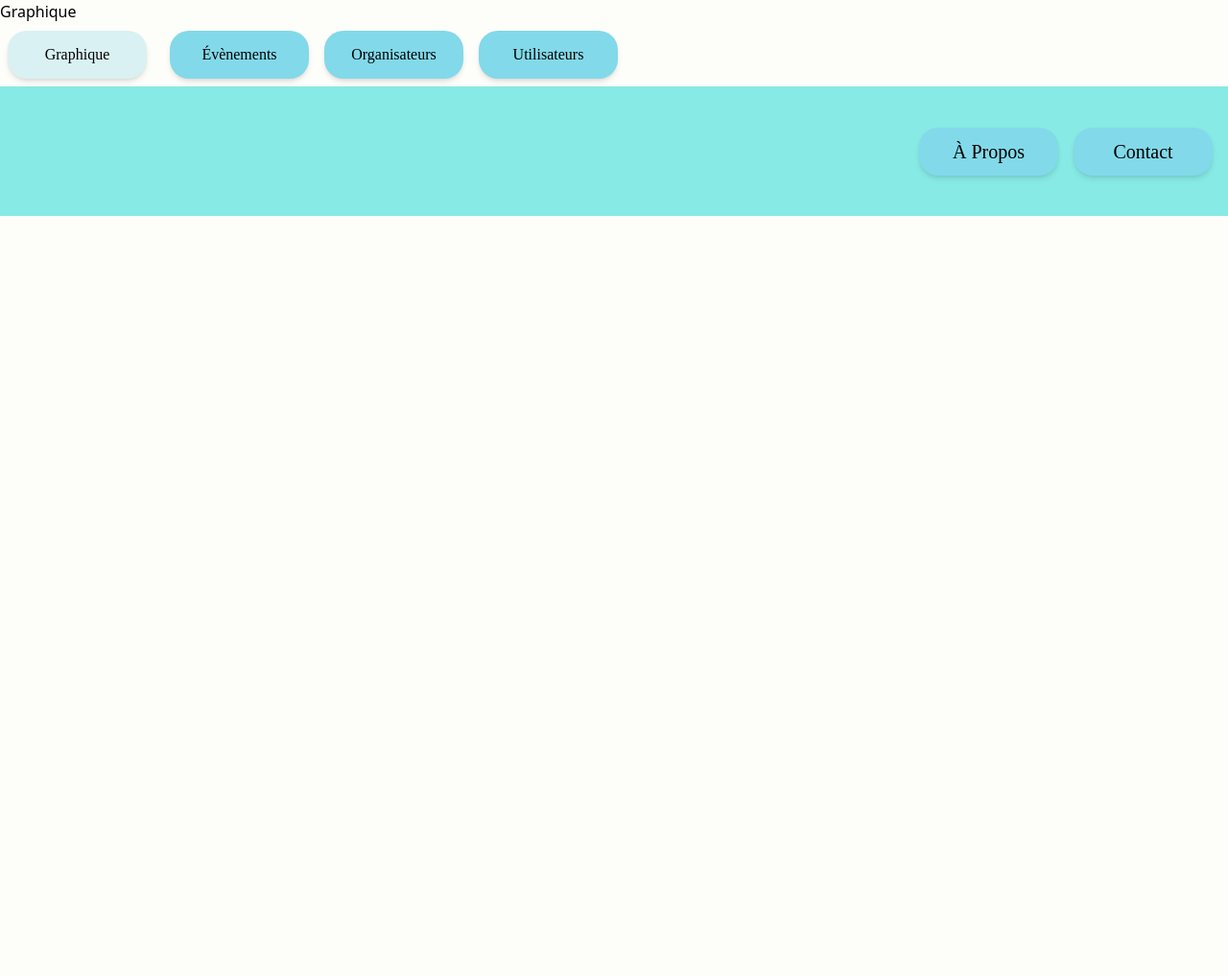
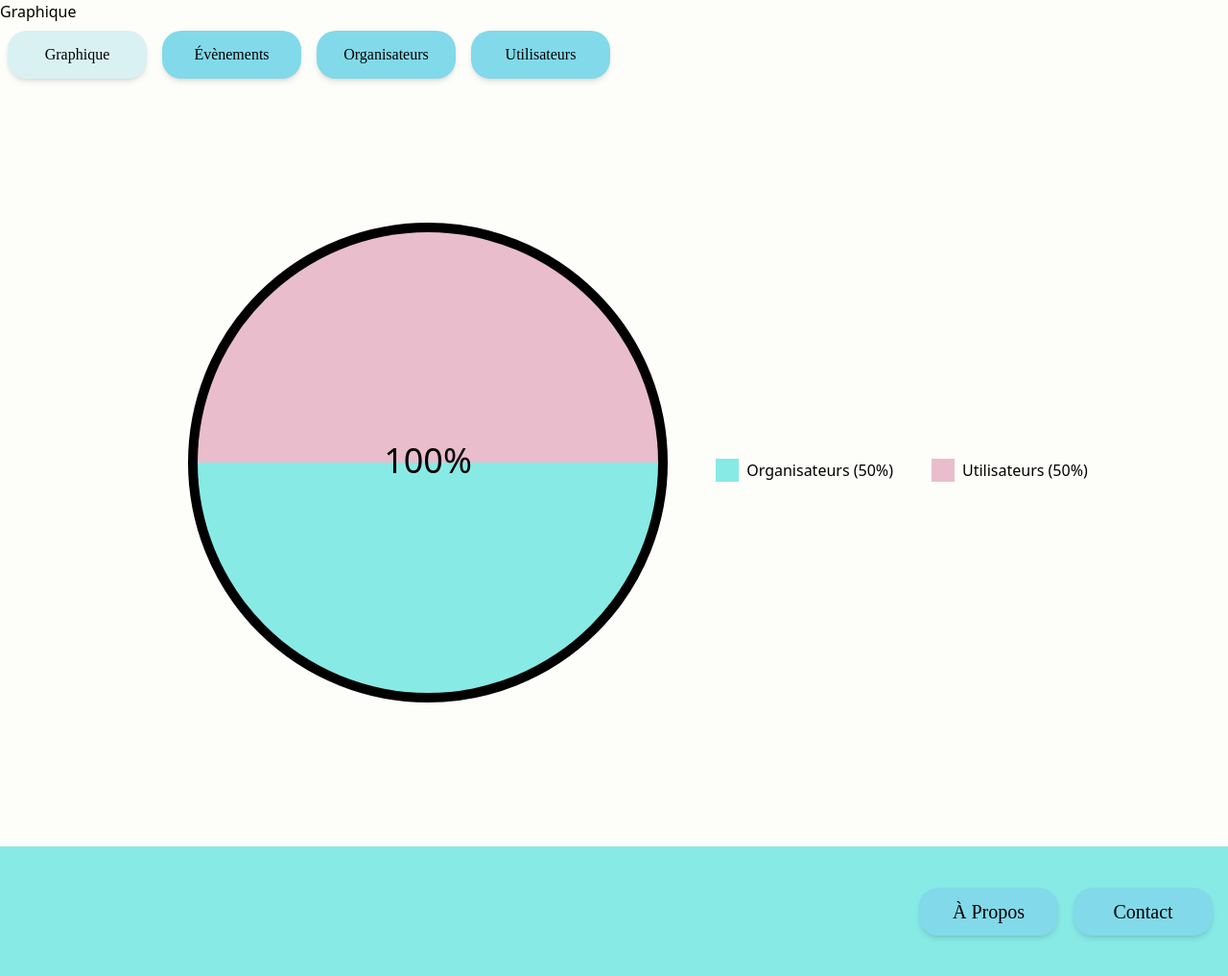
Before and after one commit to CelineLaValle/evenements, a PHP site: page /index.php?page=graphique in a window 1280 px wide. Shown: the part 135-1152 px from the top of the page at 96% size. Before the commit the page ends 360 px from the top, so only its background shows below. Run offline with PHP 8.4, Linux system fonts and the light colour scheme; tables that the repository leaves empty or names only in its code hold one stand-in row (values such as "Sample post"); some libraries are stand-ins or nearby versions; some web fonts are replaced.

Commit message:
Ajout du graphique

```diff
--- a/views/bouton.php
+++ b/views/bouton.php
@@ -1,12 +1,12 @@
 <?php $current_page = $_GET['page'] ?>
 
-<div class="flex items-center space-x-4">
-<button class="<?php echo $current_page === 'graphique' ? 'bg-[#D9F1F2]' : 'bg-[#82D9E9]'; ?> h-[50px] w-[145px] text-black text-[16px] py-2 px-4 m-2 rounded-[20px] shadow-md font-['Irish_Grover']">
+<div class="flex flex-grow items-center space-x-4">
+<button class="<?php echo $current_page === 'graphique' ? 'bg-[#D9F1F2]' : 'bg-[#82D9E9]'; ?> h-[50px] w-[145px] text-black text-[16px] py-2 px-4 ml-2 mt-2 rounded-[20px] shadow-md font-['Irish_Grover']">
             <a href="?page=graphique">Graphique</a>
         </button>
-        <button class="<?php echo $current_page === 'evenements' ? 'bg-[#D9F1F2]' : 'bg-[#82D9E9]'; ?> h-[50px] w-[145px] text-black text-[16px] py-2 px-4 m-2 rounded-[20px] shadow-md font-['Irish_Grover']">
+        <button class="<?php echo $current_page === 'evenements' ? 'bg-[#D9F1F2]' : 'bg-[#82D9E9]'; ?> h-[50px] w-[145px] text-black text-[16px] py-2 px-4 ml-2 mt-2 rounded-[20px] shadow-md font-['Irish_Grover']">
             <a href="?page=evenements">Évènements</a>
         </button>
-        <button class="<?php echo $current_page === 'organisateurs' ? 'bg-[#D9F1F2]' : 'bg-[#82D9E9]'; ?> h-[50px] w-[145px] text-black text-[16px] py-2 px-4 m-2 rounded-[20px] shadow-md font-['Irish_Grover']">  <a href="?page=organisateurs">Organisateurs</a></button>
-        <button class="<?php echo $current_page === 'utilisateurs' ? 'bg-[#D9F1F2]' : 'bg-[#82D9E9]'; ?> h-[50px] w-[145px] text-black text-[16px] py-2 px-4 m-2 rounded-[20px] shadow-md font-['Irish_Grover']"><a href="?page=utilisateurs">Utilisateurs</a></button>
+        <button class="<?php echo $current_page === 'organisateurs' ? 'bg-[#D9F1F2]' : 'bg-[#82D9E9]'; ?> h-[50px] w-[145px] text-black text-[16px] py-2 px-4 ml-2 mt-2 rounded-[20px] shadow-md font-['Irish_Grover']">  <a href="?page=organisateurs">Organisateurs</a></button>
+        <button class="<?php echo $current_page === 'utilisateurs' ? 'bg-[#D9F1F2]' : 'bg-[#82D9E9]'; ?> h-[50px] w-[145px] text-black text-[16px] py-2 px-4 ml-2 mt-2 rounded-[20px] shadow-md font-['Irish_Grover']"><a href="?page=utilisateurs">Utilisateurs</a></button>
 </div>
--- a/views/evenements.php
+++ b/views/evenements.php
@@ -6,7 +6,7 @@ require './config/database.php';
 
 if (isset($_SESSION['role']) && $_SESSION['role'] === 'admin'): ?>
     <a href="?page=add_event">
-        <button class="h-[50px] w-[250px] bg-[#E9BDCC] text-black text-[20px] py-2 px-4 rounded-[20px] shadow-md font-['Irish_Grover'] m-6">
+        <button class="h-[50px] w-[250px] bg-[#E9BDCC] text-black text-[20px] py-2 px-4 rounded-[20px] shadow-md font-['Irish_Grover'] mt-6 ml-6">
             Ajouter un événement
         </button>
     </a>
--- a/views/graphique.php
+++ b/views/graphique.php
@@ -1,3 +1,85 @@
 <h1> Graphique </h1>
 
 <?php include './views/bouton.php' ?>
+<?php
+// Connexion à la base de données
+require_once './config/database.php';
+
+
+// Récupérer les données des utilisateurs et organisateurs
+$queryOrganisateurs = "SELECT COUNT(*) FROM organisateurs";
+$queryUtilisateurs = "SELECT COUNT(*) FROM user";
+
+$organisateurs = $pdo->query($queryOrganisateurs)->fetchColumn();
+$utilisateurs = $pdo->query($queryUtilisateurs)->fetchColumn();
+
+// Calculer les pourcentages
+$total = $organisateurs + $utilisateurs;
+if ($total > 0) {
+    $organisateurs_percent = ($organisateurs / $total) * 100;
+    $utilisateurs_percent = ($utilisateurs / $total) * 100;
+} else {
+    $organisateurs_percent = 0;
+    $utilisateurs_percent = 0;
+}
+
+// Calculer les angles pour les arcs
+$organisateurs_angle = $organisateurs_percent * 3.6; // Convertir pourcentage en angle
+$utilisateurs_angle = $utilisateurs_percent * 3.6; // Convertir pourcentage en angle
+
+// Calculer les points d'arc (en coordonnées polaires)
+function calculateArcPoints($cx, $cy, $r, $angleStart, $angleEnd) {
+    // Convertir les angles en radians
+    $angleStart = deg2rad($angleStart);
+    $angleEnd = deg2rad($angleEnd);
+
+    // Calculer les coordonnées des points de départ et de fin
+    $xStart = $cx + $r * cos($angleStart);
+    $yStart = $cy + $r * sin($angleStart);
+
+    $xEnd = $cx + $r * cos($angleEnd);
+    $yEnd = $cy + $r * sin($angleEnd);
+
+    return [$xStart, $yStart, $xEnd, $yEnd];
+}
+?>
+
+<!-- Code HTML pour le graphique SVG agrandi -->
+<div class="flex justify-center items-center min-h-screen">
+    <!-- Graphique SVG -->
+    <svg xmlns="http://www.w3.org/2000/svg" width="600" height="600" viewBox="0 0 600 600">
+        <circle cx="300" cy="300" r="240" stroke="black" stroke-width="20" fill="none" />
+
+        <?php
+        // Organisateurs (couleur 87EAE5)
+        list($x1, $y1, $x2, $y2) = calculateArcPoints(300, 300, 240, 0, $organisateurs_angle);
+        ?>
+        <path d="M300,300 L<?= $x1 ?> <?= $y1 ?> A240,240 0 <?= ($organisateurs_angle > 180) ? 1 : 0 ?>,1 <?= $x2 ?> <?= $y2 ?> Z"
+              fill="#87EAE5" />
+
+        <?php
+        // Utilisateurs (couleur E9BDCC)
+        list($x1, $y1, $x2, $y2) = calculateArcPoints(300, 300, 240, $organisateurs_angle, $organisateurs_angle + $utilisateurs_angle);
+        ?>
+        <path d="M300,300 L<?= $x1 ?> <?= $y1 ?> A240,240 0 <?= ($utilisateurs_angle > 180) ? 1 : 0 ?>,1 <?= $x2 ?> <?= $y2 ?> Z"
+              fill="#E9BDCC" />
+
+        <!-- Texte au centre du graphique -->
+        <text x="50%" y="50%" text-anchor="middle" dy=".3em" font-size="36" fill="black">
+            <?= round($organisateurs_percent + $utilisateurs_percent, 2) ?>%
+        </text>
+    </svg>
+
+    <!-- Légende -->
+    <div class="flex justify-center mt-4 space-x-10">
+        <div class="flex items-center">
+            <div class="w-6 h-6 bg-[#87EAE5] mr-2"></div>
+            <span>Organisateurs (<?= round($organisateurs_percent, 2) ?>%)</span>
+        </div>
+        <div class="flex items-center">
+            <div class="w-6 h-6 bg-[#E9BDCC] mr-2"></div>
+            <span>Utilisateurs (<?= round($utilisateurs_percent, 2) ?>%)</span>
+        </div>
+    </div>
+
+</div>
--- a/views/organisateurs.php
+++ b/views/organisateurs.php
@@ -49,9 +49,9 @@ $organisateurs = $stmt->fetchAll(PDO::FETCH_ASSOC);
  <div class="m-6">
 <h2 class="text-2xl font-semibold mt-4 mb-4">Ajouter un Organisateur</h2>
 <form method="post" class="mb-5 space-y-2">
-    <input type="text" name="nom" placeholder="Nom" required class="border border-gray-700 p-2 rounded">
-    <input type="text" name="tel" placeholder="Téléphone" required class="border border-gray-700 p-2 rounded">
-    <button type="submit" name="ajouter" class="bg-[#82D9E9] text-black px-4 py-2 rounded-[20px] shadow-md font-['Irish_Grover']">Ajouter</button>
+    <input type="text" name="nom" placeholder="Nom" required class="border border-gray-700 p-2 m-2 rounded">
+    <input type="text" name="tel" placeholder="Téléphone" required class="border border-gray-700 p-2 m-2 rounded">
+    <button type="submit" name="ajouter" class="bg-[#82D9E9] text-black px-6 py-2 ml-2 rounded-[20px] shadow-md font-['Irish_Grover']">Ajouter</button>
 </form>
  </div>
 
```
Also changed, not shown: views/page_admin.php (+6 -15 lines), views/utilisateurs.php (+5 -5 lines).
